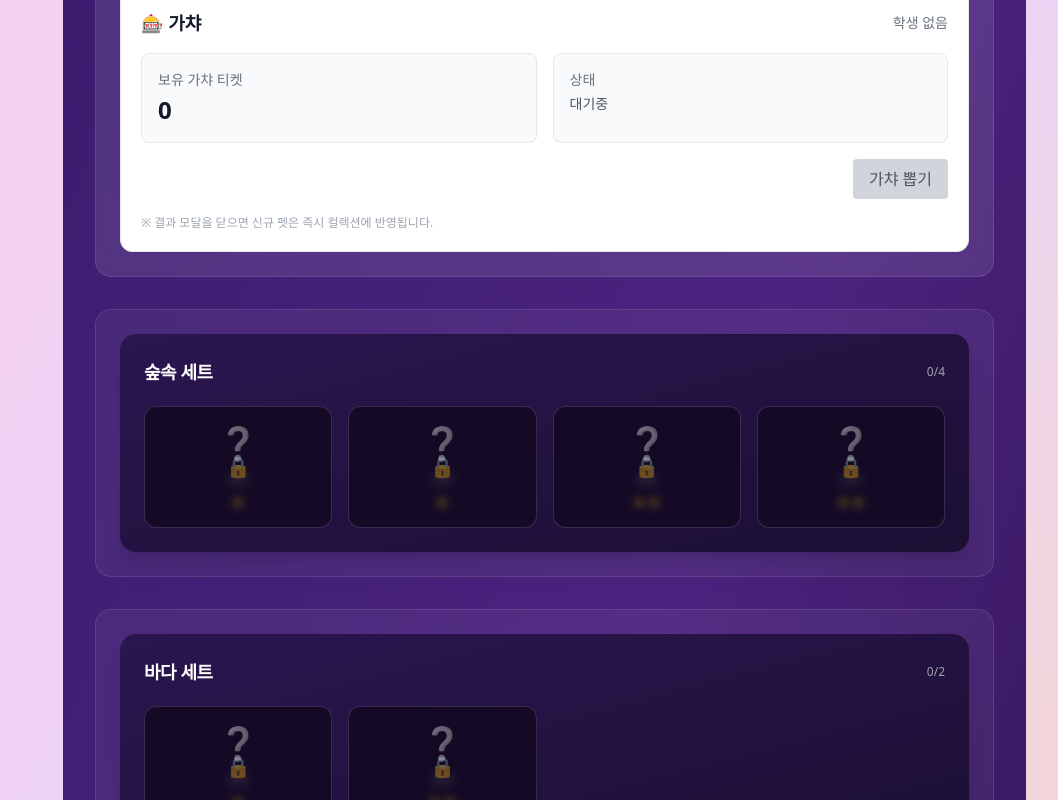
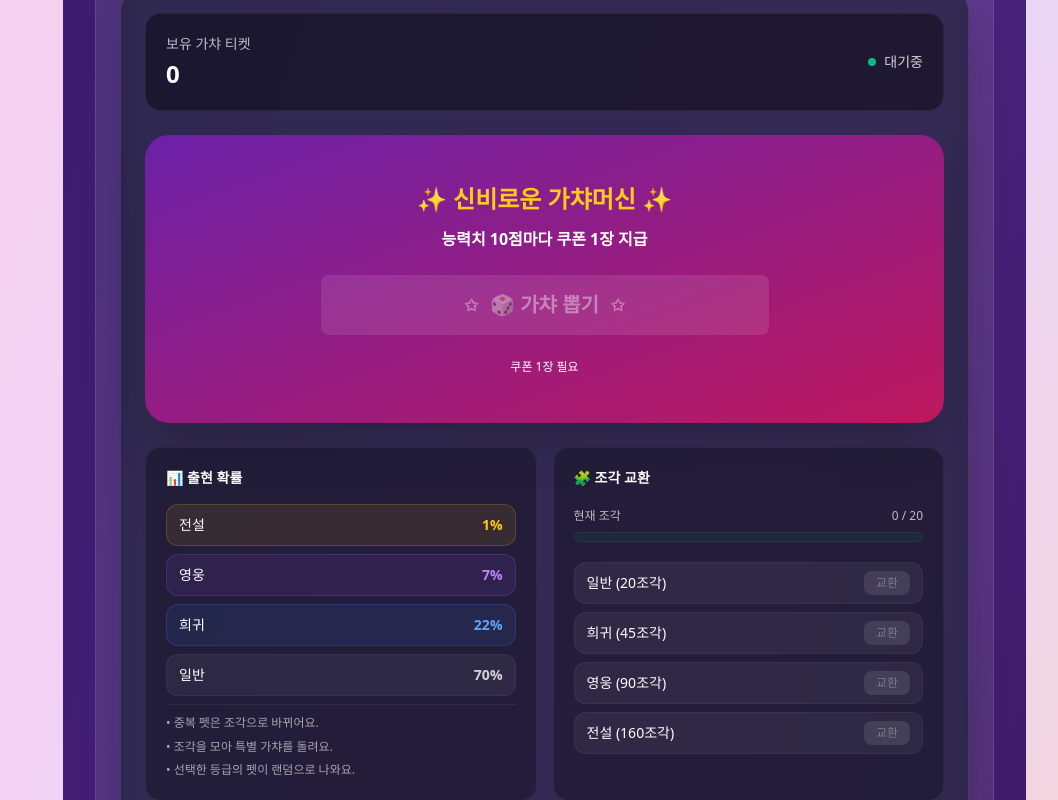
Before and after one commit to teacheryofromkorea/project2, a React (Vite) app: page /stats in a window 1280 px wide. Shown: the part 360-1160 px from the top of the page, without its empty margins (222-1280 px from the left). Built offline with nearby package versions, Linux system fonts and the light colour scheme; no server answers; the database is empty.

Commit message:
가챠 뽑기 UI 변경

```diff
--- /dev/null
+++ b/src/components/Stats/ExchangeResultModal.jsx
@@ -0,0 +1,40 @@
+import React from "react";
+
+export default function ExchangeResultModal({ open, result, onClose }) {
+  if (!open || !result) return null;
+
+  const { type, pet, refund } = result;
+
+  return (
+    <div className="fixed inset-0 z-50 flex items-center justify-center bg-black/50">
+      <div className="w-full max-w-sm rounded-2xl bg-white p-6 text-center shadow-xl">
+        {type === "new" && (
+          <>
+            <div className="text-2xl mb-2">🎉</div>
+            <h2 className="text-lg font-bold mb-2">교환 성공!</h2>
+            <p className="text-sm text-gray-600 mb-4">
+              <strong>{pet.name}</strong> 펫을 획득했어요!
+            </p>
+          </>
+        )}
+
+        {type === "duplicate" && (
+          <>
+            <div className="text-2xl mb-2">♻️</div>
+            <h2 className="text-lg font-bold mb-2">이미 가진 펫이에요</h2>
+            <p className="text-sm text-gray-600 mb-4">
+              조각 <strong>{refund}</strong>개를 돌려받았어요.
+            </p>
+          </>
+        )}
+
+        <button
+          onClick={onClose}
+          className="mt-4 w-full rounded-lg bg-gradient-to-r from-purple-500 to-pink-500 py-2 text-white"
+        >
+          확인
+        </button>
+      </div>
+    </div>
+  );
+}
--- a/src/components/Stats/GachaSection.jsx
+++ b/src/components/Stats/GachaSection.jsx
@@ -2,11 +2,31 @@ import React, { useMemo, useState } from "react";
 import { supabase } from "../../lib/supabaseClient";
 import { getRandomPet } from "../../constants/pets";
 import { getDuplicateReward } from "../../constants/duplicateRewards";
-import { getActivePityRule, PITY_RULES } from "../../constants/pitySystem";
+import { getActivePityRule } from "../../constants/pitySystem";
 import GachaResultModal from "./GachaResultModal";
 import GachaSlotModal from "./GachaSlotModal";
 
+// ♻️ 중복 교환 시 조각 환급 비율 (50%)
+const DUPLICATE_EXCHANGE_REFUND_RATE = 0.5;
+
+// 🧩 조각 교환 기준 (능력치 5 = 가챠 1 기준 설계)
+const FRAGMENT_EXCHANGE_COST = {
+  일반: 20,
+  희귀: 45,
+  영웅: 90,
+  전설: 160,
+};
+
+// 🔤 UI 한글 등급 → 내부 rarity 매핑
+const RARITY_MAP = {
+  일반: "common",
+  희귀: "rare",
+  영웅: "epic",
+  전설: "legendary",
+};
+
 // 🎯 rarity 확률 계산 (STEP 1)
+// ※ hiddenRewardBoost가 없을 때의 기본 확률
 function rollRarity() {
   const r = Math.random();
   if (r < 0.01) return "legendary";
@@ -15,12 +35,6 @@ function rollRarity() {
   return "common";
 }
 
-/**
- * 🎰 GachaSection (B-2)
- * - 티켓 ≥ 1 → 버튼 활성
- * - 클릭 시 티켓 1장 차감
- * - 이후 상위에서 students 재-fetch
- */
 export default function GachaSection({
   students,
   selectedStudentId,
@@ -38,9 +52,7 @@ export default function GachaSection({
   // 🎯 선택된 학생 계산
   const selectedStudents = useMemo(() => {
     if (isMultiSelectMode) {
-      return students.filter((s) =>
-        selectedStudentIds.includes(s.id)
-      );
+      return students.filter((s) => selectedStudentIds.includes(s.id));
     }
     return students.filter((s) => s.id === selectedStudentId);
   }, [students, selectedStudentId, selectedStudentIds, isMultiSelectMode]);
@@ -57,41 +69,63 @@ export default function GachaSection({
     0
   );
 
-  // 🧮 천장(중복 누적) 진행 상태 계산
-  const pityStatus = useMemo(() => {
-    if (selectedStudents.length !== 1) return null;
-
-    const student = selectedStudents[0];
-    const duplicateCount = student.duplicate_count ?? 0;
-
-    // 가장 높은 threshold 기준 (예: Epic)
-    const finalRule = [...PITY_RULES].sort(
-      (a, b) => b.threshold - a.threshold
-    )[0];
-
-    const remaining = Math.max(
-      finalRule.threshold - duplicateCount,
+  const totalFragments = selectedStudents.reduce(
+    (sum, s) => sum + (s.fragments ?? 0),
     0
   );
 
-    return {
-      current: duplicateCount,
-      target: finalRule.threshold,
-      remaining,
-      isReady: remaining === 0,
+  const exchangeCosts = Object.values(FRAGMENT_EXCHANGE_COST);
+  const nextTarget =
+    exchangeCosts.find((c) => c > totalFragments) ?? exchangeCosts[exchangeCosts.length - 1];
+  const progressRatio = Math.min(totalFragments / nextTarget, 1);
+
+  const canDraw = !isDrawing && selectedStudents.length > 0 && totalTickets > 0;
+
+  // 🧩 조각 교환
+  const handleExchange = async (rarityLabel) => {
+    if (selectedStudents.length !== 1) return;
+
+    const student = selectedStudents[0];
+    const cost = FRAGMENT_EXCHANGE_COST[rarityLabel];
+    const internalRarity = RARITY_MAP[rarityLabel];
+
+    if ((student.fragments ?? 0) < cost) return;
+
+    const pet = getRandomPet({ rarity: internalRarity });
+    if (!pet) return;
+
+    const { data: existingPet } = await supabase
+      .from("student_pets")
+      .select("id")
+      .eq("student_id", student.id)
+      .eq("pet_id", pet.id)
+      .maybeSingle();
+
+    let nextFragments = (student.fragments ?? 0) - cost;
+
+    if (existingPet) {
+      const refund = Math.floor(cost * DUPLICATE_EXCHANGE_REFUND_RATE);
+      nextFragments += refund;
+    } else {
+      await supabase.from("student_pets").insert({
+        student_id: student.id,
+        pet_id: pet.id,
+      });
+
+      if (onPetAcquired) {
+        onPetAcquired(student.id, pet.id);
+      }
+    }
+
+    await supabase
+      .from("students")
+      .update({ fragments: nextFragments })
+      .eq("id", student.id);
+
+    if (onStudentsUpdated) {
+      await onStudentsUpdated();
+    }
   };
-  }, [selectedStudents]);
-
-  // ⚠️ 천장 임박 여부 (다음 뽑기에서 발동)
-  const isPityWarning =
-    pityStatus &&
-    pityStatus.remaining === 1 &&
-    !pityStatus.isReady;
-
-  const canDraw =
-    !isDrawing &&
-    selectedStudents.length > 0 &&
-    totalTickets > 0;
 
   const handleDraw = async () => {
     if (!canDraw) return;
@@ -102,28 +136,17 @@ export default function GachaSection({
       for (const student of selectedStudents) {
         if ((student.gacha_tickets ?? 0) <= 0) continue;
 
-        // 🎯 현재 중복 누적 카운트
         const duplicateCount = student.duplicate_count ?? 0;
-
-        // 🧮 천장 규칙 확인
         const pityRule = getActivePityRule(duplicateCount);
 
-        // 1️⃣ rarity 결정 (천장 규칙 우선)
         let rarity = rollRarity();
         if (pityRule?.forceRarity) {
           rarity = pityRule.forceRarity;
         }
 
-        // 2️⃣ rarity 기반 펫 선택
         let pet = getRandomPet({ rarity });
+        if (!pet) pet = getRandomPet({});
 
-        // fallback (안전장치)
-        if (!pet) {
-          console.warn("[Gacha] Fallback random pet used");
-          pet = getRandomPet({});
-        }
-
-        // 2️⃣ 중복 여부 확인 (DB 기준)
         const { data: existingPet } = await supabase
           .from("student_pets")
           .select("id")
@@ -132,10 +155,8 @@ export default function GachaSection({
           .maybeSingle();
 
         let rewardLabel = null;
-        let pityLabel = pityRule?.label ?? null;
 
         if (existingPet) {
-          // ♻️ 중복 → 보상 + 중복 카운트 증가
           const reward = getDuplicateReward(pet.rarity);
           rewardLabel = reward.label;
 
@@ -148,7 +169,6 @@ export default function GachaSection({
             })
             .eq("id", student.id);
         } else {
-          // 🎉 신규 펫 → 지급 + 티켓 차감 + 중복 카운트 리셋
           await supabase.from("student_pets").insert({
             student_id: student.id,
             pet_id: pet.id,
@@ -163,12 +183,7 @@ export default function GachaSection({
             .eq("id", student.id);
         }
 
-        // 3️⃣ 결과 모달 대신 슬롯 연출 시작
-        setPendingResult({
-          pet,                 // ✅ pet 객체 그대로 전달
-          isDuplicate: Boolean(existingPet),
-          rewardLabel,
-        });
+        setPendingResult({ pet, isDuplicate: Boolean(existingPet), rewardLabel });
         setIsSlotOpen(true);
       }
     } finally {
@@ -186,7 +201,6 @@ export default function GachaSection({
   const handleResultClose = async () => {
     setIsResultOpen(false);
 
-    // ✅ STEP 1: 결과 확인 후 모달을 닫는 순간, "신규" 펫이면 컬렉션 상태를 즉시 갱신
     if (
       lastDrawnPet?.pet &&
       !lastDrawnPet?.isDuplicate &&
@@ -196,7 +210,6 @@ export default function GachaSection({
       onPetAcquired(selectedStudents[0].id, lastDrawnPet.pet.id);
     }
 
-    // ✅ Supabase 쪽 학생 티켓/천장 카운트 등을 최신으로 다시 받아오기
     if (onStudentsUpdated) {
       await onStudentsUpdated();
     }
@@ -204,102 +217,148 @@ export default function GachaSection({
 
   return (
     <>
-      <section className="rounded-xl border bg-white p-5 space-y-4">
-        {/* 헤더 */}
-        <div className="flex items-center justify-between">
-          <h2 className="text-lg font-bold">🎰 가챠</h2>
-          <span className="text-sm text-gray-500">
-            {studentLabel}
-          </span>
-        </div>
-
-        {/* 요약 카드 */}
-        <div className="grid grid-cols-2 gap-4">
-          <div className="rounded-lg border p-4 bg-gray-50">
-            <div className="text-sm text-gray-500 mb-1">
-              보유 가챠 티켓
-            </div>
-            <div className="text-2xl font-bold">
+<section className="rounded-3xl bg-slate-900/60 backdrop-blur-md border border-white/10 p-6 space-y-6 text-white shadow-2xl">
+  {/* 1단: 상태 요약 */}
+  <div className="rounded-2xl bg-black/40 border border-white/5 p-5 flex justify-between items-center shadow-inner">
+    <div>
+      <div className="text-sm text-white/70 mb-1">보유 가챠 티켓</div>
+      <div className="text-2xl font-bold text-white">
         {totalTickets}
       </div>
     </div>
+    <div className="text-sm font-medium text-white/80 flex items-center gap-2">
+      <div className={`w-2 h-2 rounded-full ${isDrawing ? "bg-purple-500 animate-pulse" : "bg-emerald-500"}`} />
+      {isDrawing ? "뽑는 중..." : "대기중"}
+    </div>
+  </div>
 
-          <div className="rounded-lg border p-4 bg-gray-50">
-            <div className="text-sm text-gray-500 mb-1">
-              상태
+{/* 2단: 가챠 머신 (그라데이션 유지, 선명도 극대화) */}
+<div className="rounded-3xl bg-gradient-to-br from-purple-800 to-pink-700 p-12 text-center space-y-6 relative overflow-hidden shadow-2xl">
+
+  {/* 배경의 미세한 하이라이트 효과 제거 (선명도 위해 제거) */}
+
+  <div className="relative z-10 space-y-3">
+    {/* 제목 텍스트 그림자(drop-shadow-lg) 제거 */}
+    <h3 className="text-2xl font-black text-yellow-400">
+      ✨ 신비로운 가챠머신 ✨
+    </h3>
+    {/* 부제목 텍스트 투명도 제거 */}
+    <p className="text-base font-semibold text-white">
+      능력치 10점마다 쿠폰 1장 지급
+    </p>
   </div>
-            <div className="text-sm font-medium text-gray-600">
-              {isDrawing ? "뽑는 중..." : "대기중"}
+
+  <div className="relative z-10">
+    <button
+      onClick={handleDraw}
+      disabled={!canDraw}
+      // 버튼 그림자를 날카로운 shadow-xl로 변경, 모서리는 rounded-lg로 변경
+      className={`w-full max-w-md mx-auto py-4 rounded-lg text-xl font-bold transition-all duration-100 transform active:scale-95 ${
+        canDraw
+          ? "bg-gradient-to-r from-purple-600 via-pink-600 to-blue-600 hover:opacity-95 text-white shadow-xl"
+          : "bg-white/10 text-white/40 cursor-not-allowed"
+      }`}
+    >
+      {isDrawing ? (
+        <span className="flex items-center justify-center gap-3">
+          <div className="w-5 h-5 border-2 border-white/30 border-t-white rounded-full animate-spin" />
+          뽑는 중...
+        </span>
+      ) : (
+        <span className="flex items-center justify-center gap-3">
+           <span className="text-base">✩</span>
+           <span>🎲 가챠 뽑기</span>
+           <span className="text-base">✩</span>
+        </span>
+      )}
+    </button>
+  </div>
+
+  {/* 하단 텍스트 투명도 제거 */}
+  <div className="relative z-10 text-xs text-white mt-4">
+    쿠폰 1장 필요
+  </div>
+</div>
+
+
+
+  {/* 3단: 확률 카드와 조각 교환 그리드 */}
+  <div className="grid grid-cols-1 md:grid-cols-2 gap-4">
+    {/* 출현 확률 */}
+    <div className="rounded-2xl bg-black/30 border border-white/5 p-5 space-y-4">
+      <h3 className="text-sm font-semibold text-white">📊 출현 확률</h3>
+
+      <div className="space-y-2 text-sm">
+        <div className="flex justify-between items-center rounded-xl bg-yellow-500/10 border border-yellow-500/20 px-3 py-2.5">
+          <span>전설</span>
+          <span className="font-semibold text-yellow-400">1%</span>
+        </div>
+        <div className="flex justify-between items-center rounded-xl bg-purple-500/10 border border-purple-500/20 px-3 py-2.5">
+          <span>영웅</span>
+          <span className="font-semibold text-purple-400">7%</span>
+        </div>
+        <div className="flex justify-between items-center rounded-xl bg-blue-500/10 border border-blue-500/20 px-3 py-2.5">
+          <span>희귀</span>
+          <span className="font-semibold text-blue-400">22%</span>
+        </div>
+        <div className="flex justify-between items-center rounded-xl bg-white/5 border border-white/5 px-3 py-2.5">
+          <span>일반</span>
+          <span className="font-semibold text-white/80">70%</span>
+        </div>
+
+        <hr className="border-white/5 my-3" />
+
+        <div className="space-y-1 text-xs text-white/60 leading-relaxed">
+          <div>• 중복 펫은 조각으로 바뀌어요.</div>
+          <div>• 조각을 모아 특별 가챠를 돌려요.</div>
+          <div>• 선택한 등급의 펫이 랜덤으로 나와요.</div>
         </div>
       </div>
     </div>
 
-        {/* 🔥 천장 진행 상태 */}
-        {pityStatus && (
-          <div className="rounded-lg border bg-gradient-to-r from-purple-50 to-pink-50 p-3 space-y-2">
-            <div className="text-xs font-semibold text-purple-700">
-              🔥 천장 보너스 진행 중
+    {/* 조각 교환 */}
+    <div className="rounded-2xl bg-black/30 border border-white/5 p-5 space-y-5">
+      <h3 className="text-sm font-semibold text-white">🧩 조각 교환</h3>
+
+      <div className="space-y-2">
+        <div className="flex justify-between text-xs text-white/70">
+          <span>현재 조각</span>
+          <span>{totalFragments} / {nextTarget}</span>
+        </div>
+        <div className="h-2.5 w-full rounded-full bg-slate-800 overflow-hidden border border-white/5">
+          <div
+            className="h-full rounded-full bg-gradient-to-r from-purple-400 to-pink-400 transition-all duration-700"
+            style={{ width: `${progressRatio * 100}%` }}
+          />
+        </div>
       </div>
 
-            {/* Progress bar */}
-            <div className="h-2 w-full rounded bg-purple-200 overflow-hidden">
-              <div
-                className="h-full bg-purple-600 transition-all"
-                style={{
-                  width: `${Math.min(
-                    (pityStatus.current / pityStatus.target) * 100,
-                    100
-                  )}%`,
-                }}
-              />
+      <div className="space-y-2 text-sm">
+        {Object.entries(FRAGMENT_EXCHANGE_COST).map(([rarity, cost]) => {
+          const canExchange = totalFragments >= cost;
+          return (
+            <div key={rarity} className="flex items-center justify-between rounded-xl bg-white/5 px-3 py-2 border border-white/5">
+              <span>{rarity} ({cost}조각)</span>
+              <button
+                disabled={!canExchange}
+                onClick={() => handleExchange(rarity)}
+                className={`px-3 py-1 rounded-lg text-xs font-medium transition-all ${
+                  canExchange
+                    ? "bg-gradient-to-r from-purple-500 to-pink-500 text-white shadow-lg"
+                    : "bg-white/10 text-white/30 cursor-not-allowed"
+                }`}
+              >
+                교환
+              </button>
             </div>
-
-            <div className="flex justify-between text-xs text-purple-700">
-              <span>
-                {pityStatus.current} / {pityStatus.target}
-              </span>
-              <span>
-                {pityStatus.isReady
-                  ? "✨ 다음 뽑기 Epic 확정!"
-                  : `Epic 확정까지 ${pityStatus.remaining}회`}
-              </span>
+          );
+        })}
       </div>
     </div>
-        )}
+  </div>
+</section>
 
-        {/* 액션 영역 */}
-        <div className="flex justify-end flex-col items-end space-y-1">
-          <button
-            onClick={handleDraw}
-            disabled={!canDraw}
-            className={`px-4 py-2 rounded transition relative ${
-              canDraw
-                ? isPityWarning
-                  ? "bg-gradient-to-r from-pink-500 to-purple-600 text-white animate-pulse shadow-lg"
-                  : "bg-purple-600 text-white hover:bg-purple-700"
-                : "bg-gray-300 text-gray-600 cursor-not-allowed"
-            }`}
-          >
-            {isDrawing ? "뽑는 중..." : "가챠 뽑기"}
 
-            {isPityWarning && !isDrawing && (
-              <span className="absolute -top-2 -right-2 rounded-full bg-yellow-400 px-2 py-0.5 text-[10px] font-bold text-black animate-bounce">
-                🔥 천장 임박
-              </span>
-            )}
-          </button>
-
-          {isPityWarning && (
-            <p className="text-xs text-purple-600 font-semibold animate-pulse">
-              ⚠️ 이번 가챠에서 Epic 확정이 발동될 수 있어요!
-            </p>
-          )}
-        </div>
-
-        <p className="text-xs text-gray-400">
-          ※ 결과 모달을 닫으면 신규 펫은 즉시 컬렉션에 반영됩니다.
-        </p>
-      </section>
 
       <GachaSlotModal
         isOpen={isSlotOpen}
```
Also changed, not shown: src/components/Stats/CoreStatsSection.jsx (+13 -4 lines), src/constants/gachaRates.js (added). Lines whose indentation alone changed are shown as unchanged.
